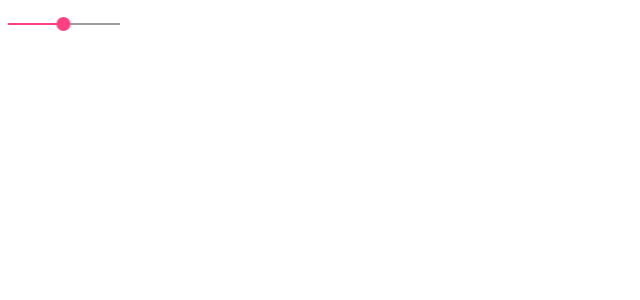
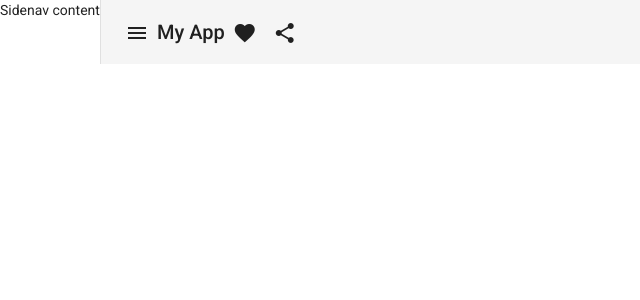
Before and after one commit to soroushby/Digimons, an Angular app: page / in a window 1280 px wide. Shown: the top 300 px of the page, without its empty margins (0-640 px from the left). Built offline with nearby package versions, Linux system fonts and the light colour scheme.

Commit message:
added digimons as lazy louaded module

```diff
--- a/src/app/app-routing.module.ts
+++ b/src/app/app-routing.module.ts
@@ -1,7 +1,7 @@
 import { NgModule } from '@angular/core';
 import { RouterModule, Routes } from '@angular/router';
 
-const routes: Routes = [];
+const routes: Routes = [{ path: 'digimons', loadChildren: () => import('./digimons/digimons.module').then(m => m.DigimonsModule) }];
 
 @NgModule({
   imports: [RouterModule.forRoot(routes)],
--- a/src/app/app.component.html
+++ b/src/app/app.component.html
@@ -1,3 +1,32 @@
-<mat-slider min="1" max="100" step="1" value="50"></mat-slider>
+<mat-sidenav-container class="example-container">
+  <mat-sidenav mode="side" opened>Sidenav content</mat-sidenav>
+  <mat-sidenav-content>
+    <mat-toolbar>
+      <button
+        mat-icon-button
+        class="example-icon"
+        aria-label="Example icon-button with menu icon"
+      >
+        <mat-icon>menu</mat-icon>
+      </button>
+      <span>My App</span>
+      <span class="example-spacer"></span>
+      <button
+        mat-icon-button
+        class="example-icon favorite-icon"
+        aria-label="Example icon-button with heart icon"
+      >
+        <mat-icon>favorite</mat-icon>
+      </button>
+      <button
+        mat-icon-button
+        class="example-icon"
+        aria-label="Example icon-button with share icon"
+      >
+        <mat-icon>share</mat-icon>
+      </button>
+    </mat-toolbar>
+  </mat-sidenav-content>
+</mat-sidenav-container>
 
 <router-outlet></router-outlet>
--- /dev/null
+++ b/src/app/digimons/digimons-routing.module.ts
@@ -0,0 +1,11 @@
+import { NgModule } from '@angular/core';
+import { RouterModule, Routes } from '@angular/router';
+import { DigimonsComponent } from './digimons.component';
+
+const routes: Routes = [{ path: '', component: DigimonsComponent }];
+
+@NgModule({
+  imports: [RouterModule.forChild(routes)],
+  exports: [RouterModule]
+})
+export class DigimonsRoutingModule { }
--- /dev/null
+++ b/src/app/digimons/digimons.component.html
@@ -0,0 +1 @@
+<p>digimons works!</p>
--- /dev/null
+++ b/src/app/digimons/digimons.component.ts
@@ -0,0 +1,15 @@
+import { Component, OnInit } from '@angular/core';
+
+@Component({
+  selector: 'app-digimons',
+  templateUrl: './digimons.component.html',
+  styleUrls: ['./digimons.component.scss']
+})
+export class DigimonsComponent implements OnInit {
+
+  constructor() { }
+
+  ngOnInit(): void {
+  }
+
+}
```
Also changed, not shown: src/app/digimons/digimons.module.ts (added, +17 -0 lines), src/app/shared/material/material.module.ts (+11 -1 lines), src/app/digimons/digimons.component.scss (added), 1 other file (tests, documents, lock files or other folders).
